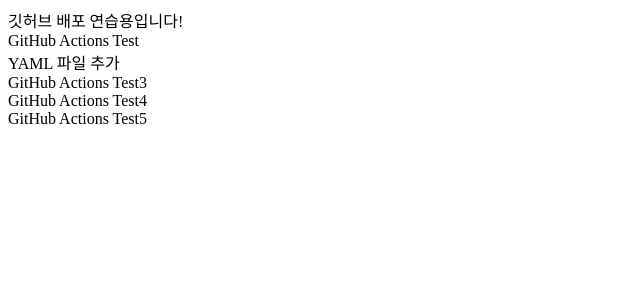
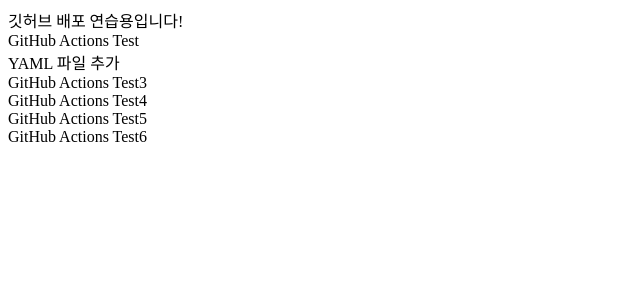
Before and after one commit to ypyp66/testt, a React (Create React App) app: page / in a window 1280 px wide. Shown: the top 300 px of the page, without its empty margins (0-640 px from the left). Built offline with nearby package versions, Linux system fonts and the light colour scheme.

Commit message:
GitHub Actions 테스트6

```diff
--- a/src/components/Test.js
+++ b/src/components/Test.js
@@ -6,6 +6,7 @@
       <div>GitHub Actions Test3</div>
       <div>GitHub Actions Test4</div>
       <div>GitHub Actions Test5</div>
+      <div>GitHub Actions Test6</div>
     </>
   );
 };
```
